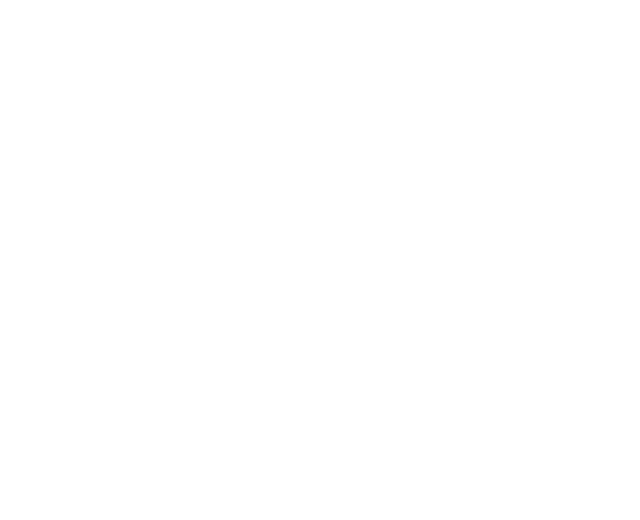
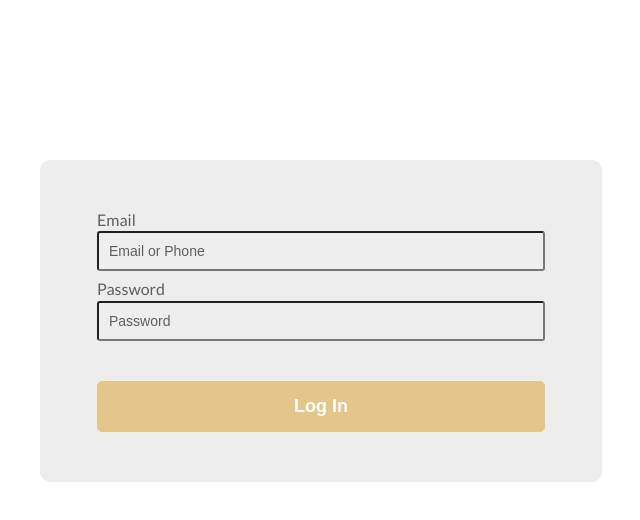
Before and after one commit to mateuszbaszaraba/matmeble-react, a React (Create React App) app: page /admin/login in a window 1280 px wide. Before the commit this address had no page. Shown: the top 520 px of the page, without its empty margins (319-959 px from the left). Built offline with nearby package versions, Linux system fonts and the light colour scheme.

Commit message:
Created privateRoute and AuthContext components

```diff
--- a/package.json
+++ b/package.json
@@ -10,6 +10,8 @@
     "@types/node": "^16.11.25",
     "@types/react": "^17.0.39",
     "@types/react-dom": "^17.0.11",
+    "axios": "^0.26.0",
+    "jwt-decode": "^3.1.2",
     "react": "^17.0.2",
     "react-dom": "^17.0.2",
     "react-icons": "^4.3.1",
--- a/src/App.tsx
+++ b/src/App.tsx
@@ -10,6 +10,9 @@ import Home from './components/pages/Home';
 import Products from './components/pages/Products';
 import Header from './components/layout/shared/Header/Header';
 import AdminLogin from './components/pages/AdminLogin';
+import AdminDashboard from './components/layout/AdminDashboard/AdminDashboard';
+import PrivateRoute from './utils/PrivateRoute';
+import { AuthProvider } from './context/AuthContext';
 
 function App() {
   return (
@@ -22,7 +25,12 @@ function App() {
             <Route path='/home' element={<Home />} />
             <Route path='/nasze-produkty' element={<Products />} />
           </Route>
-          <Route path='/admin-login' element={<AdminLogin />} />
+          <Route element={<AuthProvider />}>
+            <Route path='/admin/login' element={<AdminLogin />} />
+            <Route element={<PrivateRoute />}>
+              <Route path='/admin/dashboard' element={<AdminDashboard />} />
+            </Route>
+          </Route>
         </Routes>
       </Router>
     </>
--- /dev/null
+++ b/src/components/layout/AdminDashboard/AdminDashboard.tsx
@@ -0,0 +1,15 @@
+import React, { useContext } from 'react';
+import AuthContext from '../../../context/AuthContext';
+
+const AdminDashboard = (): JSX.Element => {
+  let { user }: any = useContext(AuthContext);
+  return (
+    <div>
+      <p>dashboard</p>
+      <p>{user.email}</p>
+      <p>{user.user_name}</p>
+    </div>
+  );
+};
+
+export default AdminDashboard;
--- a/src/components/layout/AdminLoginForm/AdminLoginForm.tsx
+++ b/src/components/layout/AdminLoginForm/AdminLoginForm.tsx
@@ -1,4 +1,4 @@
-import React from 'react';
+import React, { useContext } from 'react';
 import {
   AdminLoginFormStyled,
   AdminInput,
@@ -6,16 +6,29 @@ import {
   AdminLabel,
   AdminSubmitButton,
 } from './AdminLoginForm.styled';
+import AuthContext from '../../../context/AuthContext';
 
 const AdminLoginForm = (): JSX.Element => {
+  let { loginUser } = useContext(AuthContext);
+
   return (
     <AdminLoginFormStyled>
-      <AdminForm>
+      <AdminForm onSubmit={loginUser}>
         <AdminLabel htmlFor='username'>Email</AdminLabel>
-        <AdminInput type='text' placeholder='Email or Phone' id='username' />
+        <AdminInput
+          name='email'
+          type='text'
+          placeholder='Email or Phone'
+          id='username'
+        />
 
         <AdminLabel htmlFor='password'>Password</AdminLabel>
-        <AdminInput type='password' placeholder='Password' id='password' />
+        <AdminInput
+          name='password'
+          type='password'
+          placeholder='Password'
+          id='password'
+        />
         <AdminSubmitButton>Log In</AdminSubmitButton>
       </AdminForm>
     </AdminLoginFormStyled>
--- /dev/null
+++ b/src/context/AuthContext.tsx
@@ -0,0 +1,76 @@
+import React, { useState } from 'react';
+import { Outlet } from 'react-router-dom';
+import axios from 'axios';
+import { Endpoints } from '../services/constants';
+import { useNavigate } from 'react-router-dom';
+import jwtDecode from 'jwt-decode';
+
+const AuthContextDefaultState = {
+  user: null,
+  tokens: null,
+  setAuthUser: (tokens: any) => {},
+  loginUser: (event: any) => {},
+};
+
+const AuthContext = React.createContext(AuthContextDefaultState);
+
+export default AuthContext;
+
+export const AuthProvider = (): JSX.Element => {
+  const [tokens, setTokens] = useState(() =>
+    localStorage.getItem('authTokens')
+      ? JSON.parse(localStorage.getItem('authTokens')!)
+      : null
+  );
+  const [user, setUser] = useState(
+    localStorage.getItem('authTokens')
+      ? jwtDecode(localStorage.getItem('authTokens')!)
+      : null
+  );
+  const [loading, setLoading] = useState(true);
+
+  let navigate = useNavigate();
+
+  const setAuthUser = (tokens: any) => {
+    localStorage.setItem('authTokens', JSON.stringify(tokens));
+    setTokens(tokens);
+    setUser(jwtDecode(tokens.access));
+    console.log('setAuthUser run', tokens);
+  };
+
+  let loginUser = async (event: any) => {
+    event.preventDefault();
+    await axios
+      .post(Endpoints.login, {
+        email: event.target.email.value,
+        password: event.target.password.value,
+      })
+      .then((response) => {
+        console.log(response);
+        console.log(response.data);
+        if (response.status === 200) {
+          setAuthUser(response.data);
+          console.log('navigate...');
+          navigate('/admin/dashboard');
+        }
+      })
+      .catch(function (error) {
+        console.log(error);
+      });
+  };
+
+  let contextData = {
+    user: user,
+    tokens: tokens,
+    setAuthUser: setAuthUser,
+    loginUser: loginUser,
+  };
+
+  return (
+    <>
+      <AuthContext.Provider value={contextData}>
+        {<Outlet />}
+      </AuthContext.Provider>
+    </>
+  );
+};
--- /dev/null
+++ b/src/services/AuthService.ts
@@ -0,0 +1,3 @@
+export class AuthService {
+  public static refreshToken() {}
+}
--- /dev/null
+++ b/src/services/constants.ts
@@ -0,0 +1,4 @@
+export enum Endpoints {
+  base_url = 'http://127.0.0.1:8000/',
+  login = 'http://127.0.0.1:8000/login/',
+}
--- /dev/null
+++ b/src/utils/PrivateRoute.tsx
@@ -0,0 +1,15 @@
+import { Navigate } from 'react-router-dom';
+import React, { useContext } from 'react';
+import AuthContext from '../context/AuthContext';
+import { Outlet } from 'react-router-dom';
+
+const PrivateRoute: React.FC<{ [x: string]: any }> = ({
+  children,
+  ...rest
+}): JSX.Element => {
+  let { tokens } = useContext(AuthContext);
+
+  return tokens ? <Outlet /> : <Navigate to='/admin-login' />;
+};
+
+export default PrivateRoute;
```
Also changed, not shown: 1 other file (tests, documents, lock files or other folders).
